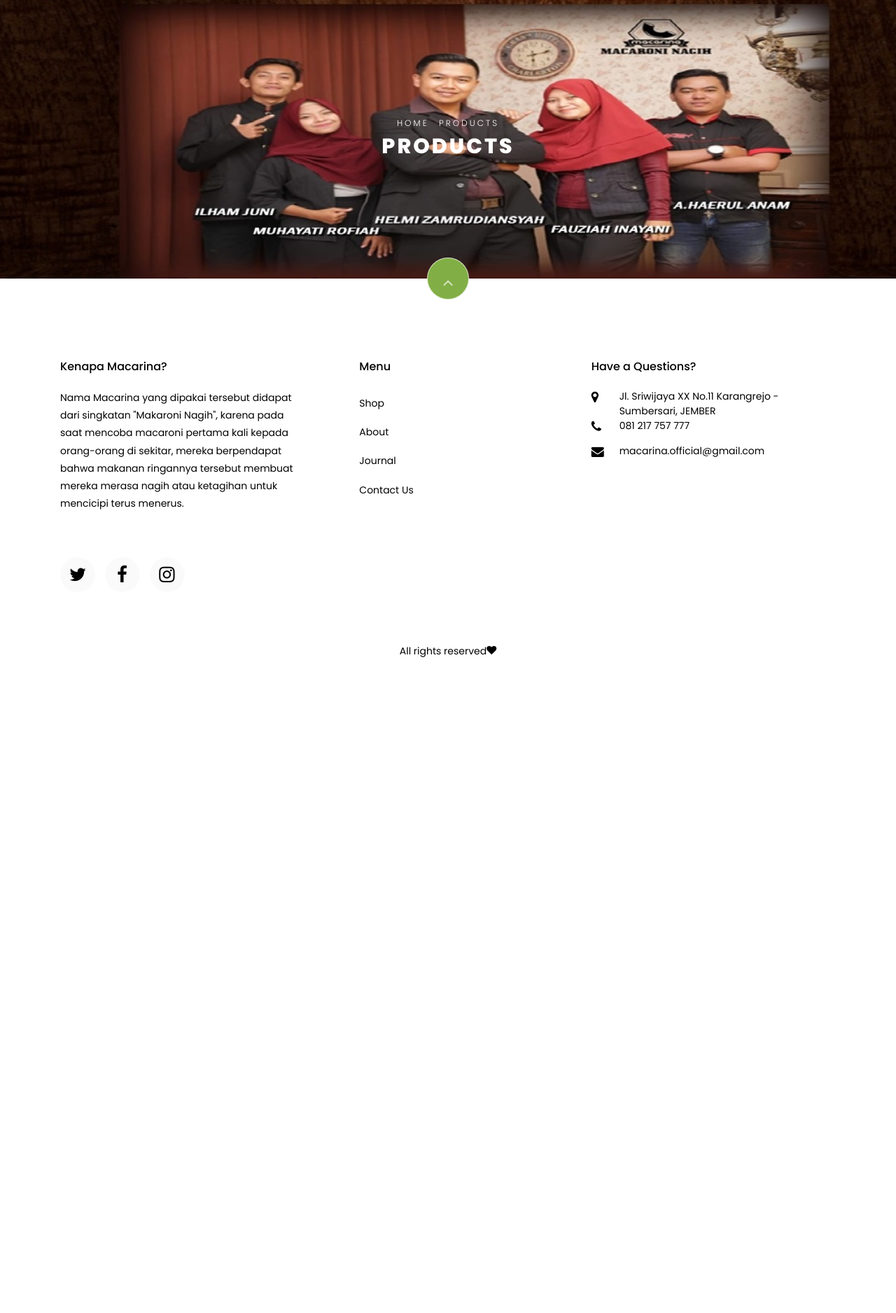
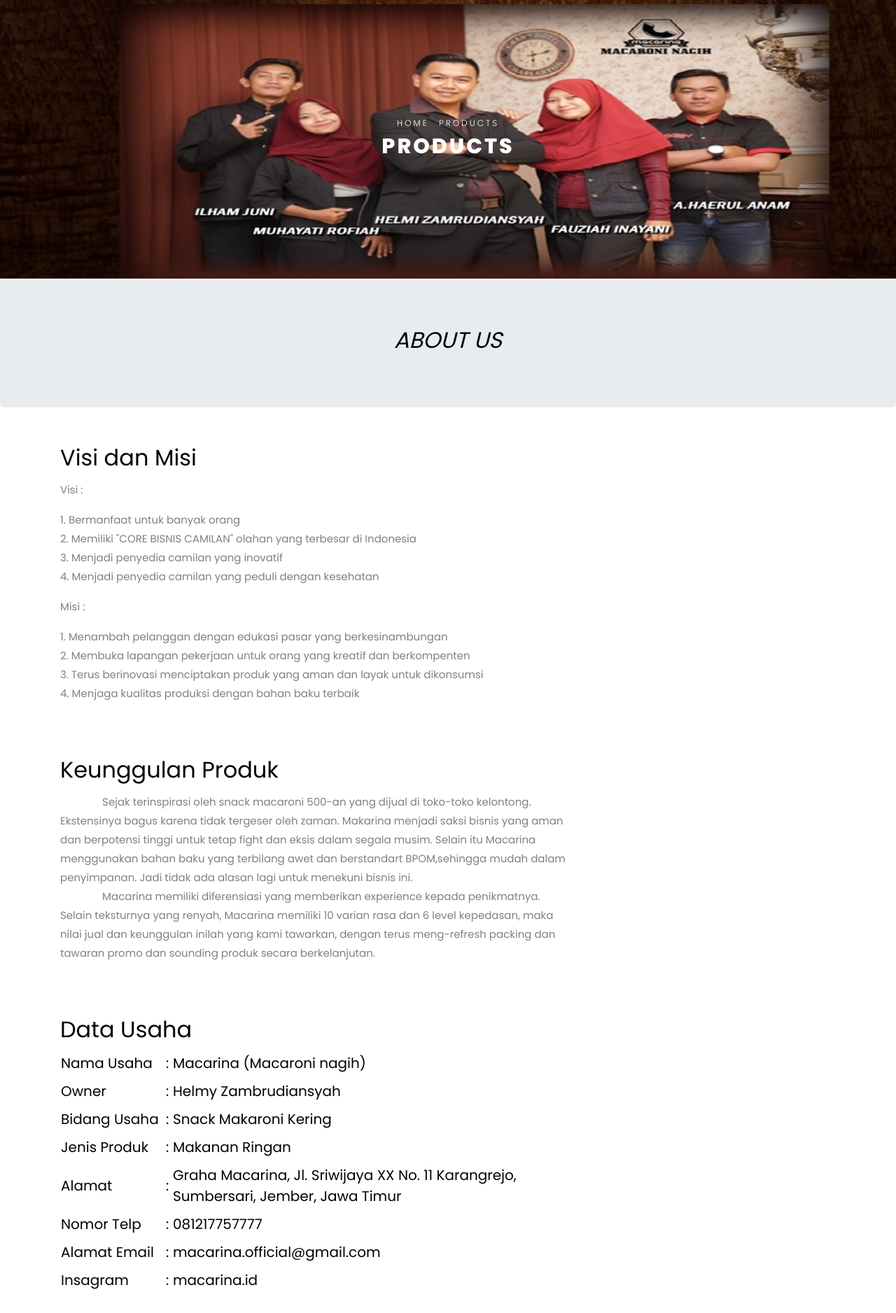
Before and after one commit to anjualiciajohan/Macarina, a PHP site: page /profilperusahaan.php in a window 1280 px wide. Shown: the part 180-2056 px from the top of the page at 70% size. Before the commit the page ends 1119 px from the top, so only its background shows below. Run offline with PHP 8.4, Linux system fonts and the light colour scheme; some libraries are stand-ins or nearby versions; some web fonts are replaced.

Commit message:
Ngisi
Kurang melampirkan legalitas usaha + Proses produksi sebelah kanan bacaan

```diff
--- a/profilperusahaan.php
+++ b/profilperusahaan.php
@@ -13,6 +13,110 @@ include_once "header.php";
       </div>
     </div>
 
+    <div class="jumbotron">
+
+    <h2 align="center"> <i>ABOUT US </i></h2>
+
+    </div>
+
+    <div class="container">
+    <div class="row mb-5">
+          <div class="col-md-8">
+            <div class="ftco-footer-widget mb-4">
+              <h2 class="ftco-heading-2">Visi dan Misi</h2>
+              <p>Visi : </p>
+              <p>
+              1. Bermanfaat untuk banyak orang </br>
+
+              2. Memiliki "CORE BISNIS CAMILAN" olahan yang terbesar di Indonesia </br>
+
+              3. Menjadi penyedia camilan yang inovatif </br>
+
+              4. Menjadi penyedia camilan yang peduli dengan kesehatan
+              </p>
+
+              <p>Misi : <p>
+              <p>
+              1. Menambah pelanggan dengan edukasi pasar yang berkesinambungan </br>
+
+              2. Membuka lapangan pekerjaan untuk orang yang kreatif dan berkompenten </br>
+
+              3. Terus berinovasi menciptakan produk yang aman dan layak untuk dikonsumsi </br>
+
+              4. Menjaga kualitas produksi dengan bahan baku terbaik </br>
+              </p>
+
+
+            </div>
+          </div>
+          </div>
+          <div class="row mb-5">
+          <div class="col-md-8">
+            <div class="ftco-footer-widget mb-4">
+              <h2 class="ftco-heading-2">Keunggulan Produk</h2>
+              <p> &nbsp; &nbsp;&nbsp; &nbsp; &nbsp;&nbsp; &nbsp; &nbsp;&nbsp; Sejak terinspirasi oleh snack macaroni 500-an yang dijual di toko-toko kelontong. Ekstensinya bagus karena tidak tergeser oleh zaman.
+
+              Makarina menjadi saksi bisnis yang aman dan berpotensi tinggi untuk tetap fight dan eksis dalam segala musim. Selain itu Macarina menggunakan bahan baku yang terbilang awet dan berstandart BPOM,sehingga mudah dalam penyimpanan. Jadi tidak ada alasan lagi untuk menekuni bisnis ini.</br>
+
+              &nbsp; &nbsp;&nbsp; &nbsp; &nbsp;&nbsp; &nbsp; &nbsp;&nbsp; Macarina memiliki diferensiasi yang memberikan experience kepada penikmatnya. Selain teksturnya yang renyah, Macarina memiliki 10 varian rasa dan 6 level kepedasan, maka nilai jual dan keunggulan inilah yang kami tawarkan, dengan terus meng-refresh packing dan tawaran promo dan sounding produk secara berkelanjutan.</p>
+
+          </div>
+          </div>
+          </div>
+          <div class="row mb-5">
+          <div class="col-md-8">
+            <div class="ftco-footer-widget mb-4">
+              <h2 class="ftco-heading-2">Data Usaha</h2>
+              <table >
+              <tr>
+              <td width="150px"><h5>Nama Usaha</h5></td>
+              <td width ="10px"><h5>:</h5></td>
+              <td width="500px"><h5>Macarina (Macaroni nagih)</h5></td>
+              </tr>
+              <tr>
+              <td width="150px"><h5>Owner</h5></td>
+              <td width ="10px"><h5>:</h5></td>
+              <td width="500px"><h5>Helmy Zambrudiansyah</h5></td>
+              </tr>
+              <tr>
+              <td width="150px"><h5>Bidang Usaha</h5></td>
+              <td width ="10px"><h5>:</h5></td>
+              <td width="500px"><h5>Snack Makaroni Kering</h5></td>
+              </tr>
+              <tr>
+              <td width="150px"><h5>Jenis Produk</h5></td>
+              <td width ="10px"><h5>:</h5></td>
+              <td width="500px"><h5>Makanan Ringan</h5></td>
+              </tr>
+              <tr>
+              <td width="150px"><h5>Alamat</h5></td>
+              <td width ="10px"><h5>:</h5></td>
+              <td width="500px"><h5>Graha Macarina, Jl. Sriwijaya XX No. 11 Karangrejo, Sumbersari, Jember, Jawa Timur</h5></td>
+              </tr>
+              <tr>
+              <td width="150px"><h5>Nomor Telp</h5></td>
+              <td width ="10px"><h5>:</h5></td>
+              <td width="500px"><h5>081217757777</h5></td>
+              </tr>
+              <tr>
+              <td width="150px"><h5>Alamat Email</h5></td>
+              <td width ="10px"><h5>:</h5></td>
+              <td width="500px"><h5>macarina.official@gmail.com</h5></td>
+              </tr>
+              <tr>
+              <td width="150px"><h5>Insagram</h5></td>
+              <td width ="10px"><h5>:</h5></td>
+              <td width="500px"><h5>macarina.id</h5></td>
+              </tr>
+              </table>
+              </div>
+              </div>
+              </div>
+              <div class="row mb-5">
+          <div class="col-md-8">
+            <div class="ftco-footer-widget mb-4">
+              <h2 class="ftco-heading-2">LEGALITAS USAHA</h2>
+          </div>
 
 
 
```
